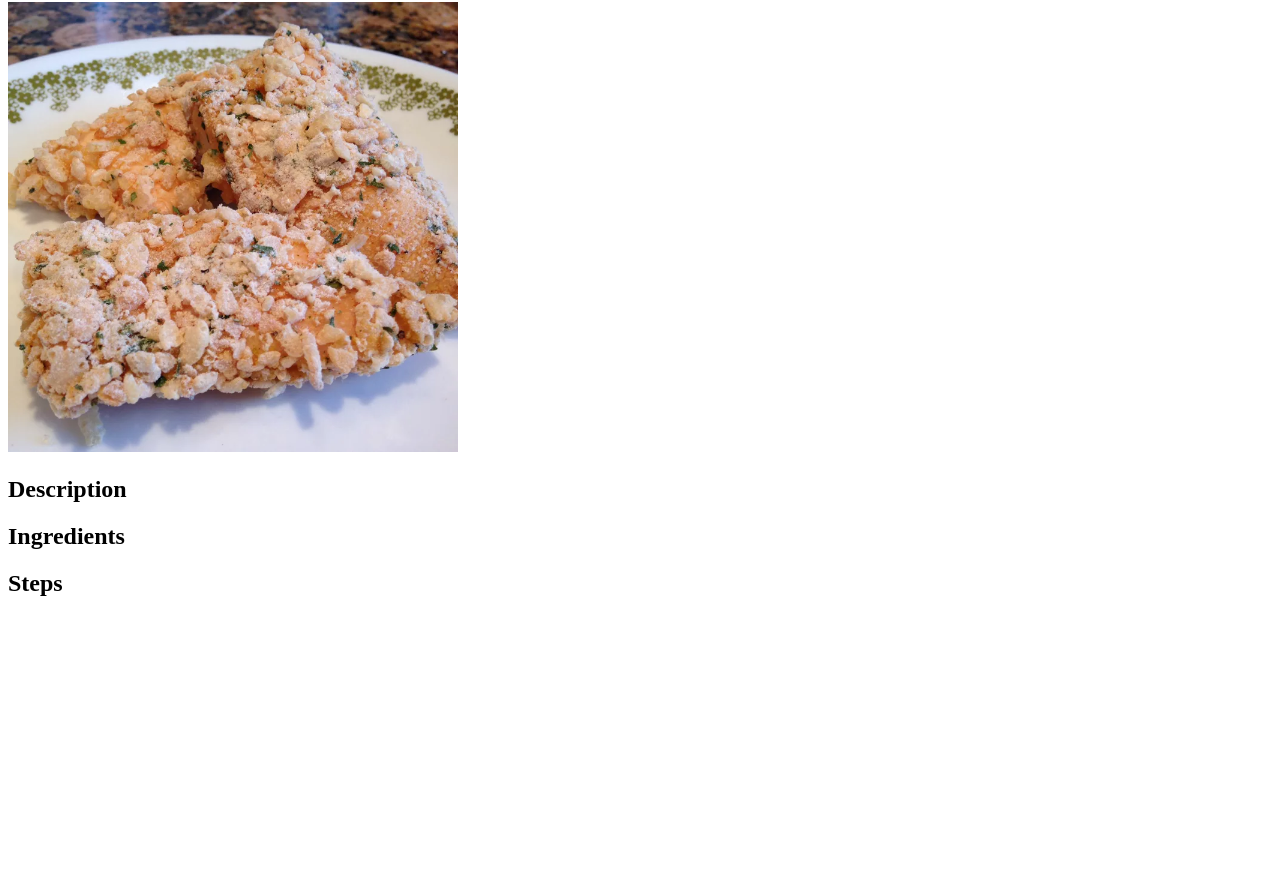
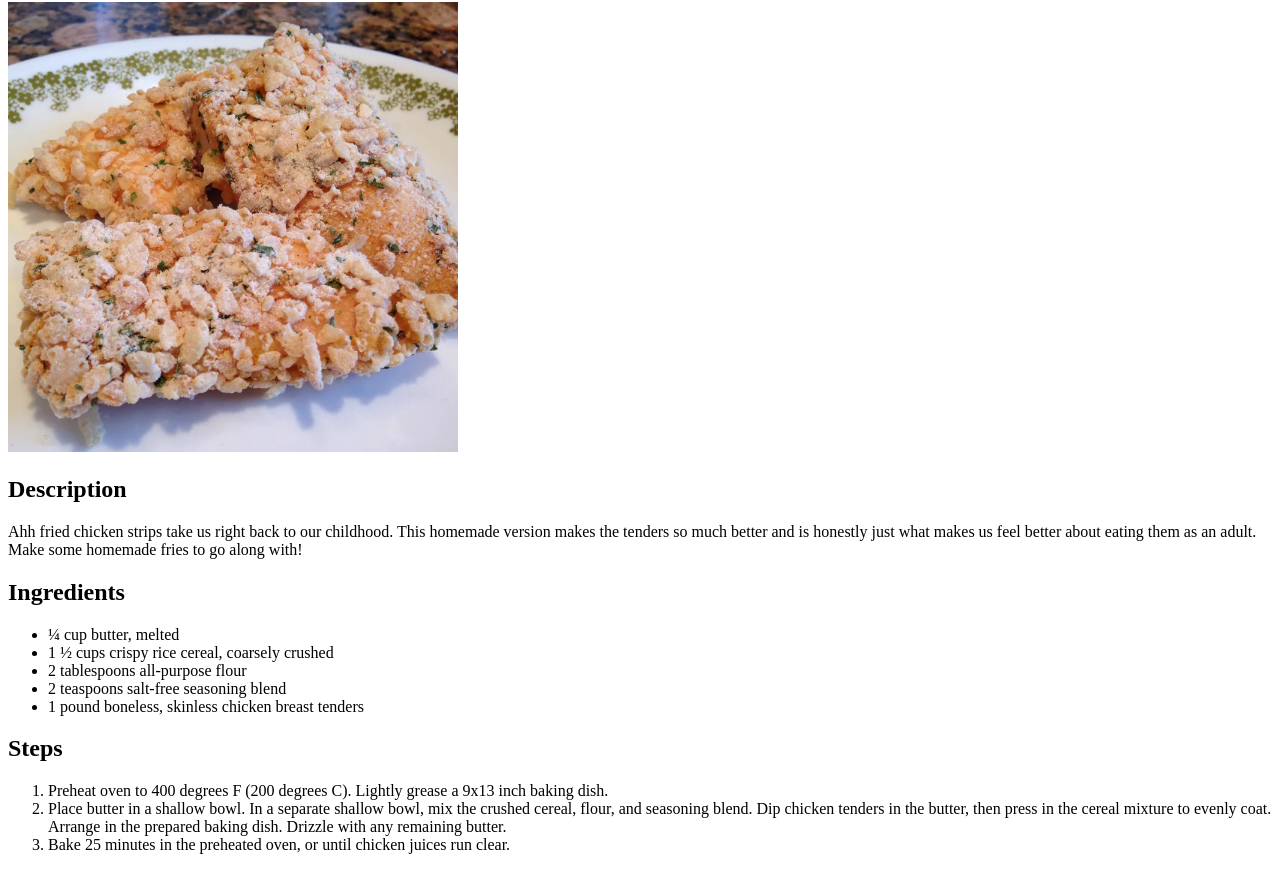
Before and after one commit to svarn13/odin-recipes, a plain HTML site: page recipes/chicken-strips.html in a window 1280 px wide. Shown: the part 78-948 px from the top of the page. Before the commit the page ends 800 px from the top, so only its background shows below. Drawn offline with Linux system fonts and the light colour scheme.

Commit message:
Fill template in chicken-strips.html

```diff
--- a/recipes/chicken-strips.html
+++ b/recipes/chicken-strips.html
@@ -11,15 +11,33 @@
     <img src="../images/strips.jpg" alt="chicken strips" width="450">
     <h2>Description</h2>
     <p>
-
+        Ahh fried chicken strips take us right back to our childhood.
+        This homemade version makes the tenders so much better and is honestly just what makes us feel better about eating them as an adult.
+        Make some homemade fries to go along with!
     </p>
     <h2>Ingredients</h2>
     <ul>
-
+        <li>¼ cup butter, melted</li>
+        <li>1 ½ cups crispy rice cereal, coarsely crushed</li>
+        <li>2 tablespoons all-purpose flour</li>
+        <li>2 teaspoons salt-free seasoning blend</li>
+        <li>1 pound boneless, skinless chicken breast tenders</li>
     </ul>
     <h2>Steps</h2>
     <ol>
-
+        <li>
+            Preheat oven to 400 degrees F (200 degrees C).
+            Lightly grease a 9x13 inch baking dish.
+        </li>
+        <li>
+            Place butter in a shallow bowl.
+            In a separate shallow bowl, mix the crushed cereal, flour, and seasoning blend.
+            Dip chicken tenders in the butter, then press in the cereal mixture to evenly coat.
+            Arrange in the prepared baking dish. Drizzle with any remaining butter.
+        </li>
+        <li>
+            Bake 25 minutes in the preheated oven, or until chicken juices run clear.
+        </li>
     </ol>
 </body>
 </html>
```
